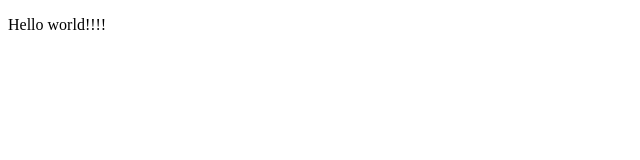
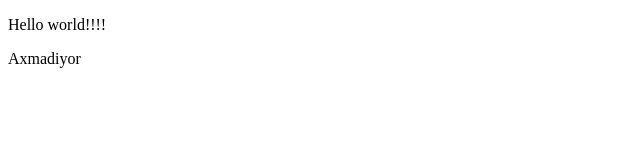
Before and after one commit to Axmadiyor/new_1, a plain HTML site: page index.html in a window 1280 px wide. Shown: the full height of the page, 0-640 px from the left. Drawn offline with Linux system fonts and the light colour scheme.

Commit message:
add new p tag

```diff
--- a/index.html
+++ b/index.html
@@ -8,5 +8,6 @@
 </head>
 <body>
     <p>Hello world!!!!</p>
+    <p>Axmadiyor</p>
 </body>
 </html>
```
